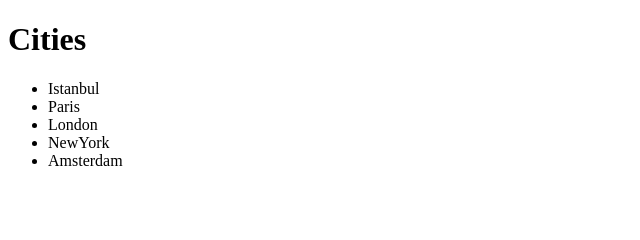
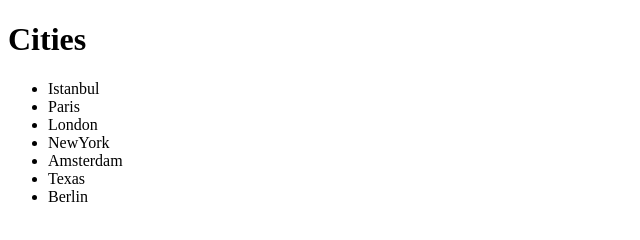
Before and after one commit to abayram/myFirstRepo, a plain HTML site: page index.html in a window 1280 px wide. Shown: the whole page, without its empty margins (0-640 px from the left). Drawn offline with Linux system fonts and the light colour scheme.

Commit message:
added new cities

```diff
--- a/index.html
+++ b/index.html
@@ -14,6 +14,8 @@
         <li>London</li>
         <li>NewYork</li>
         <li>Amsterdam</li>
+        <li>Texas</li>
+        <li>Berlin</li>
     </ul>
 </body>
 </html>
```
